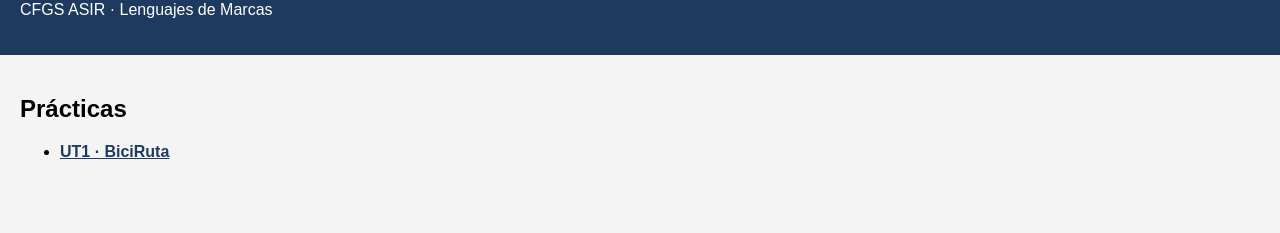
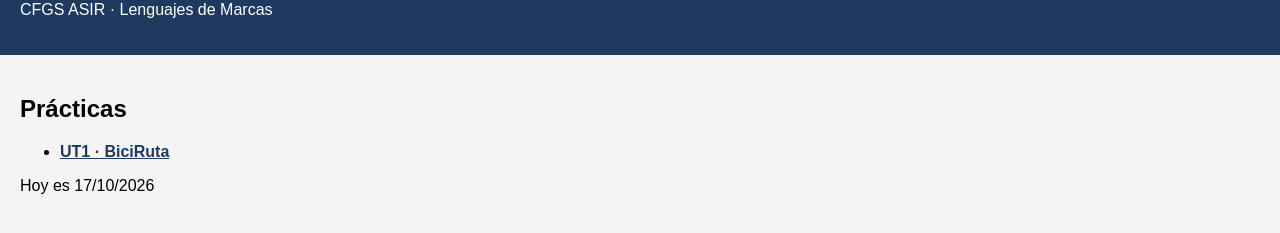
Before and after one commit to oliverpcs/lm-portafolio, a plain HTML site: page index.html in a window 1280 px wide. Shown: the part 99-332 px from the top of the page. Drawn offline with Linux system fonts and the light colour scheme.

Commit message:
Muestra la fecha de hoy con JavaScript

```diff
--- a/index.html
+++ b/index.html
@@ -20,5 +20,6 @@
       </ul>
       <p id="fecha"></p>
     </main>
+    <script src="js/app.js"></script>
   </body>
 </html>
--- /dev/null
+++ b/js/app.js
@@ -0,0 +1,2 @@
+const hoy = new Date().toLocaleDateString("es-ES");
+document.getElementById("fecha").textContent = "Hoy es " + hoy;
```
